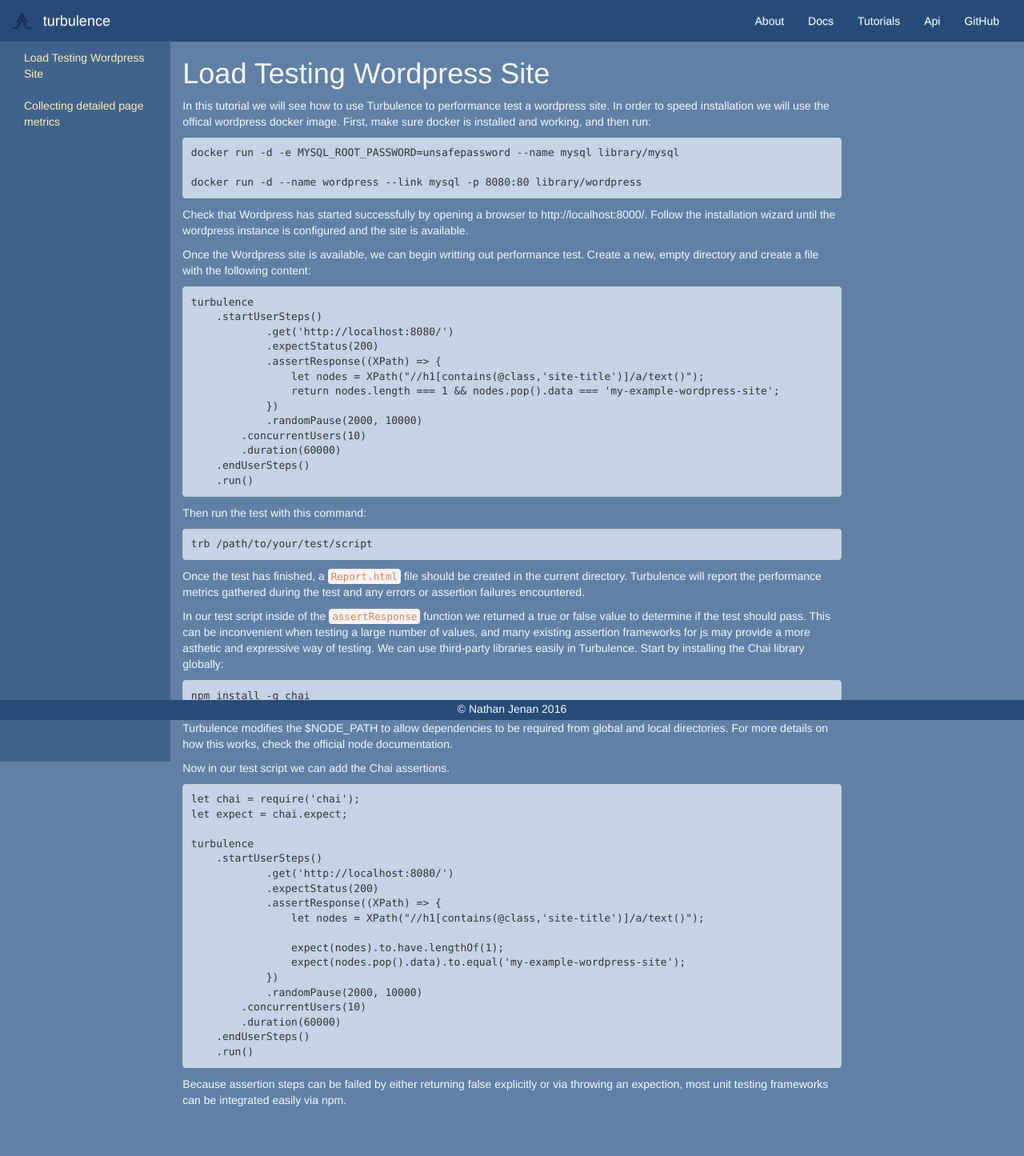
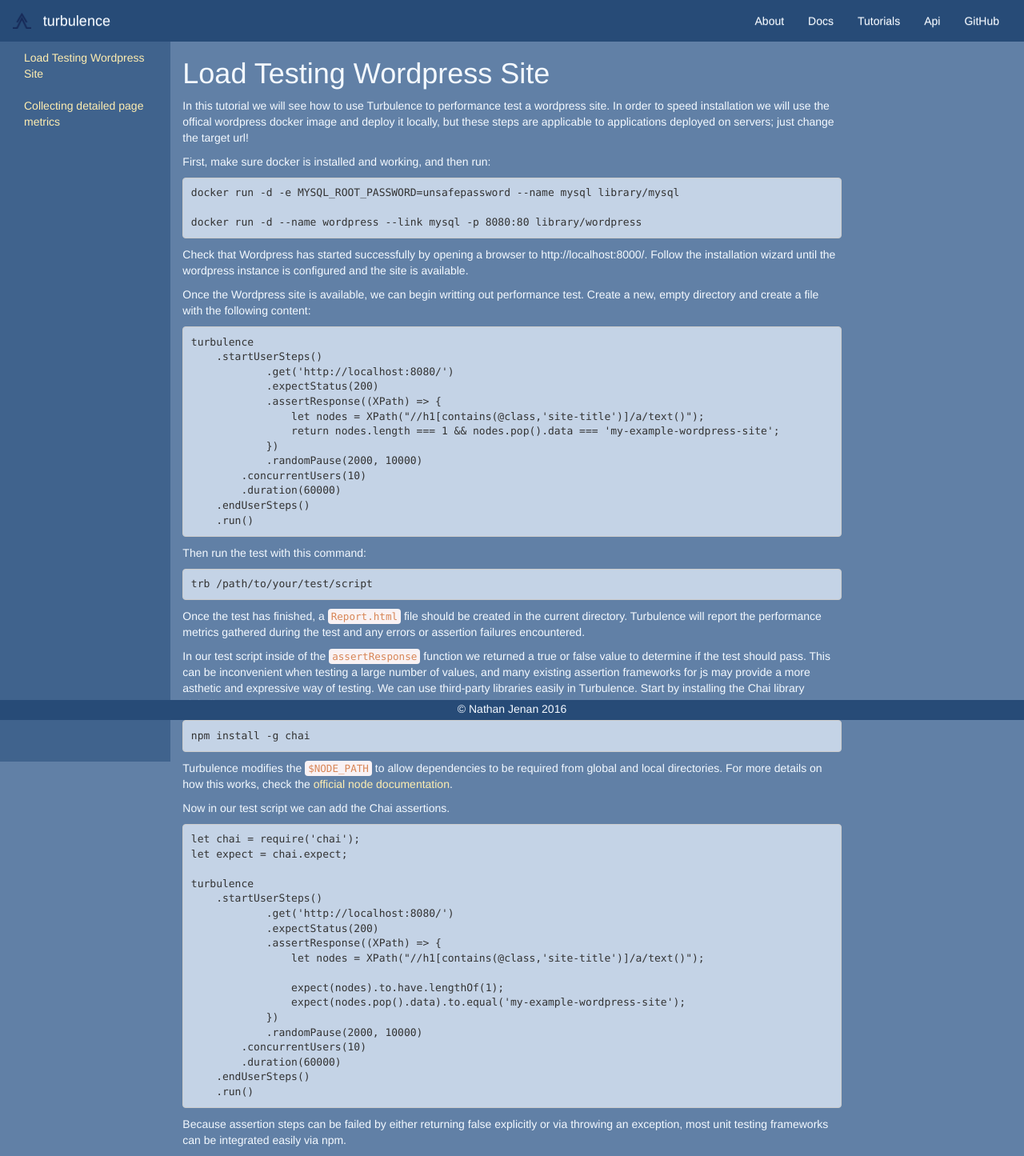
Before and after one commit to njenan/turbulence, a Jekyll site: the page built from _tutorials/1.0-load-testing-wordpress-site.md, in a window 1280 px wide. Shown: the whole page at 80% size. Built offline with Jekyll 4.4.1, drawn with Linux system fonts in a browser that asks for light colours; nearby versions of some CDN libraries; before the commit the page ends 1395 px from its top, so only the background shows below that.

Commit message:
Minor clarifications, tweaks to docs.

```diff
--- a/_tutorials/1.0-load-testing-wordpress-site.md
+++ b/_tutorials/1.0-load-testing-wordpress-site.md
@@ -5,7 +5,9 @@ permalink: /tutorials/load-testing-wordpress-site/
 redirect_from: "/tutorials/"
 ---
 
-In this tutorial we will see how to use Turbulence to performance test a wordpress site.   In order to speed installation we will use the offical wordpress docker image.  First, make sure docker is installed and working, and then run:
+In this tutorial we will see how to use Turbulence to performance test a wordpress site.   In order to speed installation we will use the offical wordpress docker image and deploy it locally, but these steps are applicable to applications deployed on servers; just change the target url!
+
+First, make sure docker is installed and working, and then run:
 
 
     docker run -d -e MYSQL_ROOT_PASSWORD=unsafepassword --name mysql library/mysql
@@ -41,7 +43,7 @@ In our test script inside of the `assertResponse` function we returned a true or
 
     npm install -g chai
 
-Turbulence modifies the $NODE_PATH to allow dependencies to be required from global and local directories.  For more details on how this works, check the official node documentation.
+Turbulence modifies the `$NODE_PATH` to allow dependencies to be required from global and local directories.  For more details on how this works, check the [official node documentation](https://nodejs.org/api/modules.html#modules_loading_from_the_global_folders).
 
 Now in our test script we can add the Chai assertions.
 
@@ -64,4 +66,4 @@ Now in our test script we can add the Chai assertions.
         .endUserSteps()
         .run()
 
-Because assertion steps can be failed by either returning false explicitly or via throwing an expection, most unit testing frameworks can be integrated easily via npm.
+Because assertion steps can be failed by either returning false explicitly or via throwing an exception, most unit testing frameworks can be integrated easily via npm.
```
